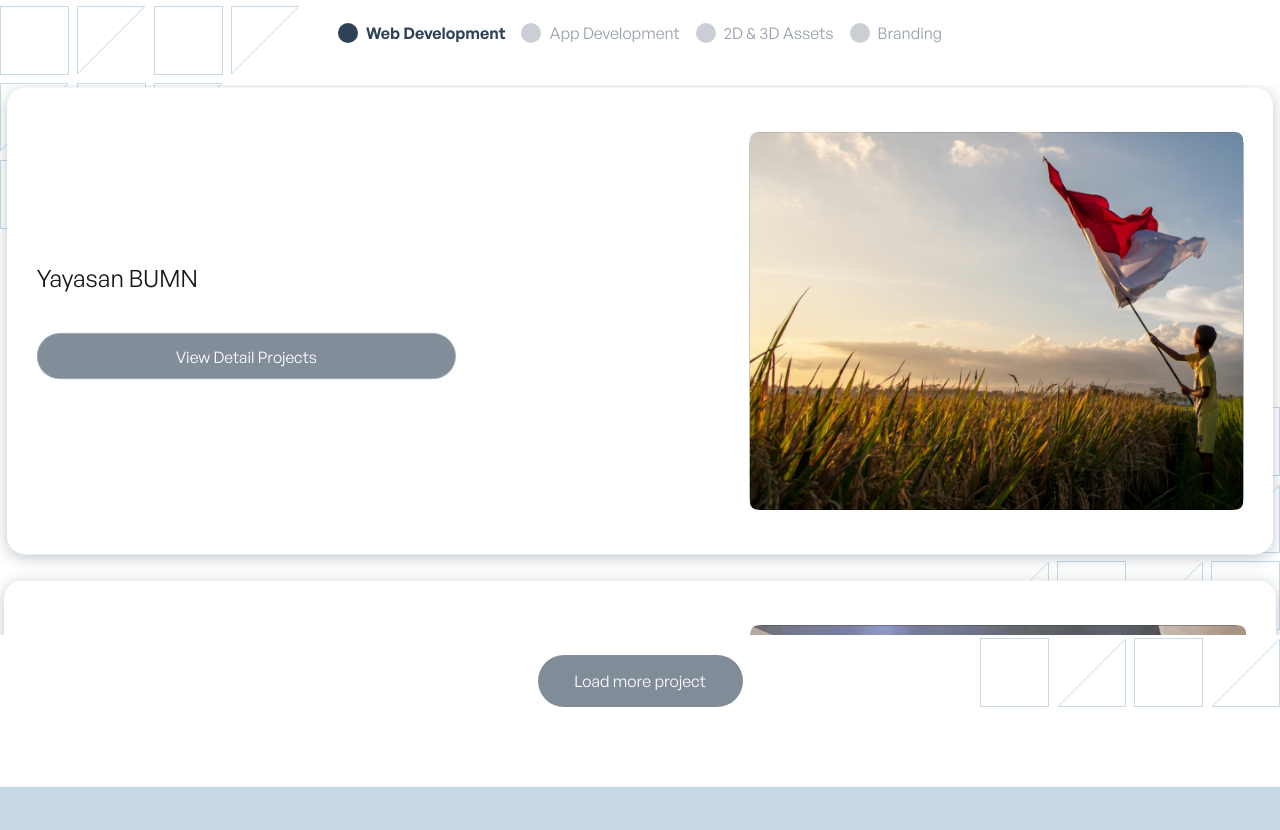
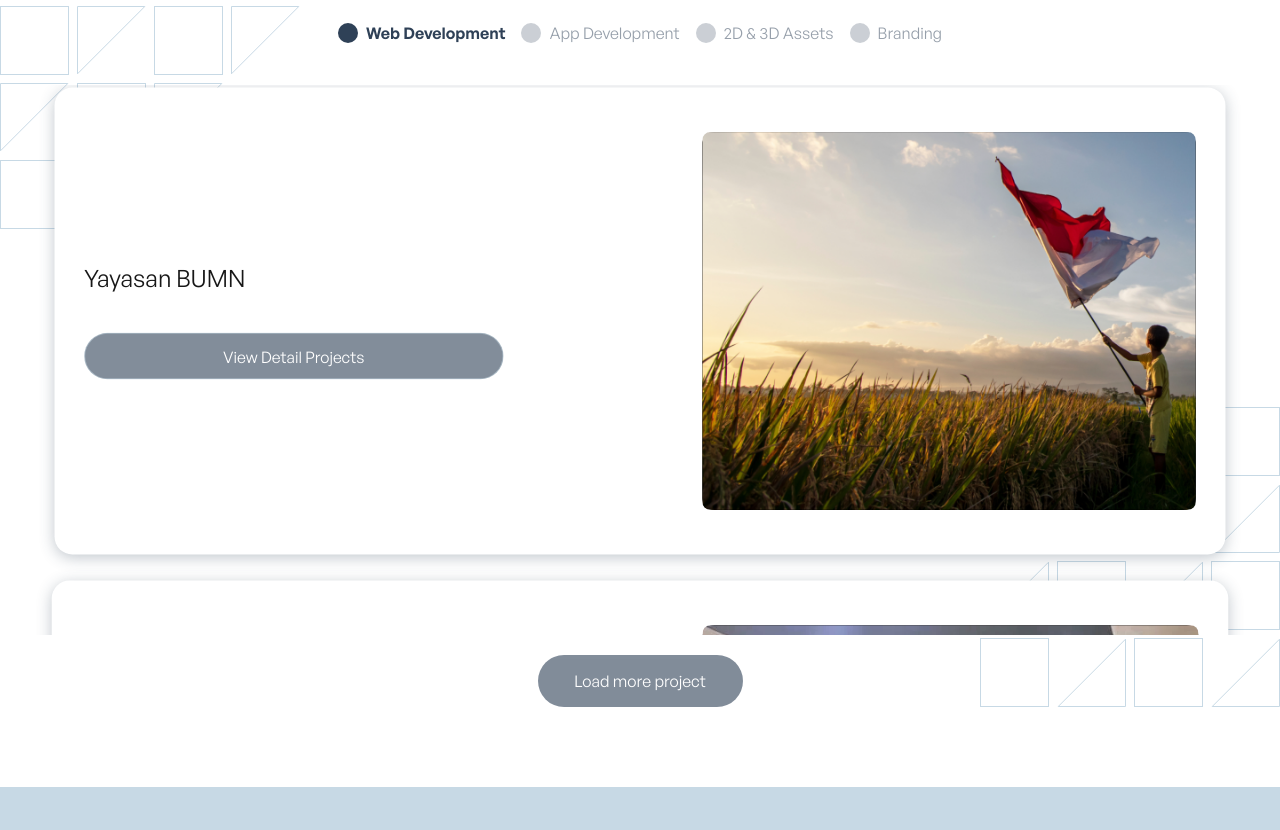
Before and after one commit to fragern/newtn-website, a Next.js app: page / in a window 1280 px wide. Shown: the part 2136-2966 px from the top of the page. Built offline with nearby package versions, Linux system fonts and the light colour scheme.

Commit message:
Feat/home page (#12)
* feat: add home page

* fix: rebase home page

* fix: fix padding cardstack

```diff
--- a/src/app/portfolio/containers/CardStack.tsx
+++ b/src/app/portfolio/containers/CardStack.tsx
@@ -46,7 +46,7 @@ export default function CardStack({ portfolios, onScrollEnd }: CardStackProps) {
   return (
     <div
       ref={containerRef}
-      className="no-scrollbar flex h-[550px] w-full flex-col overflow-y-auto"
+      className={`no-scrollbar flex h-[550px] w-full flex-col overflow-y-auto ${portfolios.length > 4 ? "px-12" : portfolios.length > 2 ? "px-4" : ""}`}
       style={{ scrollSnapType: "y mandatory", paddingBottom: "70px" }}
     >
       {portfolios.map((portfolio) => (
```
